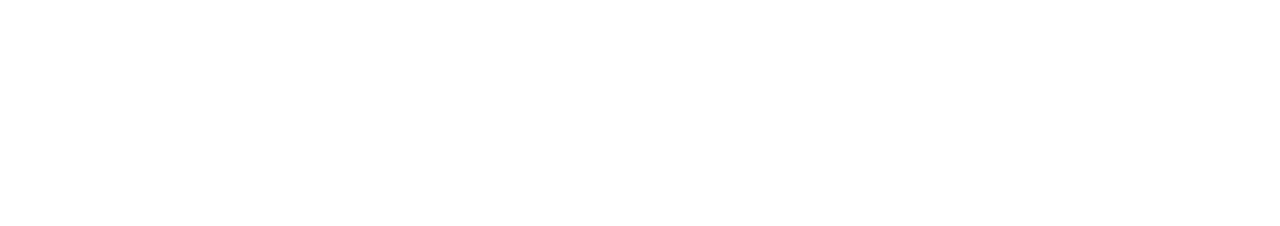
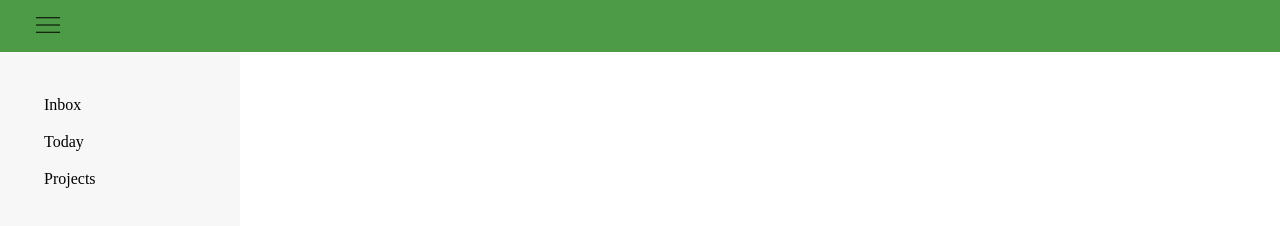
Before and after one commit to GrandeJames/todo-list, a website built with webpack: page src/index.html in a window 1280 px wide. Built offline with nearby package versions, Linux system fonts and the light colour scheme.

Commit message:
Add header and sidebar

```diff
--- /dev/null
+++ b/src/dashboard/dashboard.js
@@ -0,0 +1,12 @@
+import { addHeader } from "../layouts/header.js";
+import { addSidebar } from "../sidebar.js";
+
+export function loadPage() {
+  const body = document.querySelector("body");
+  const main = document.createElement("main");
+
+  addHeader(body);
+
+  body.appendChild(main);
+  addSidebar(main);
+}
--- a/src/index.html
+++ b/src/index.html
@@ -5,5 +5,24 @@
     <meta name="viewport" content="width=device-width, initial-scale=1.0" />
     <title>Todo List</title>
   </head>
-  <body></body>
+  <body>
+    <!--
+    <main>
+      <section id="content-section">
+        <h1>Inbox</h1>
+        <div id="tasks-container">
+          <li>
+            <div class="task">Test</div>
+          </li>
+          <li>
+            <div class="task">Other task</div>
+          </li>
+          <li>
+            <div class="task">third task</div>
+          </li>
+        </div>
+      </section>
+    </main>
+-->
+  </body>
 </html>
--- a/src/index.js
+++ b/src/index.js
@@ -1 +1,8 @@
 import "./styles.css";
+import { loadPage } from "./dashboard/dashboard.js";
+
+init();
+
+function init() {
+  loadPage();
+}
--- /dev/null
+++ b/src/layouts/header.js
@@ -0,0 +1,15 @@
+import MenuIcon from "../images/icons8-menu.svg";
+
+export function addHeader(parentElement) {
+  const header = document.createElement("header");
+  const button = document.createElement("button");
+  const img = document.createElement("img");
+
+  button.id = "menu-button";
+  img.id = "menu-icon";
+  img.src = MenuIcon;
+
+  button.appendChild(img);
+  header.appendChild(button);
+  parentElement.appendChild(header);
+}
--- /dev/null
+++ b/src/sidebar.js
@@ -0,0 +1,40 @@
+export function addSidebar(parentElement) {
+  const aside = document.createElement("aside");
+
+  const div1 = document.createElement("div");
+  const div2 = document.createElement("div");
+  const div3 = document.createElement("div");
+
+  const p1 = document.createElement("p");
+  const p2 = document.createElement("p");
+  const p3 = document.createElement("p");
+
+  aside.id = "menu-container";
+
+  div1.id = "input-container";
+  div2.id = "today-container";
+  div3.id = "projects-container";
+
+  div1.className = "menu-item";
+  div2.className = "menu-item";
+  div3.className = "menu-item";
+
+  p1.textContent = "Inbox";
+  p2.textContent = "Today";
+  p3.textContent = "Projects";
+
+  div1.appendChild(p1);
+  div2.appendChild(p2);
+  div3.appendChild(p3);
+
+  aside.appendChild(div1);
+  aside.appendChild(div2);
+  aside.appendChild(div3);
+
+  parentElement.appendChild(aside);
+}
+
+// TODO: add active to active menu item
+// TODO: add icons to menu items
+// TODO: add projects
+// TODO: make it clickable and changes content
--- a/src/styles.css
+++ b/src/styles.css
@@ -1,3 +1,5 @@
+/* Layout */
+
 * {
   margin: 0;
   padding: 0;
@@ -14,8 +16,9 @@ body {
 
 header {
   display: flex;
-  justify-content: space-between;
-  height: 5vh;
+  align-items: center;
+  height: 7vh;
+  padding-left: 2rem;
   background-color: var(--color-green);
 }
 
@@ -25,10 +28,57 @@ main {
 }
 
 #menu-container {
-  width: 10rem;
+  padding: 2rem 0.5rem 0 2rem;
+  width: 15rem;
   background-color: var(--color-gray);
 }
 
-.menu-item:hover {
-  background-color: white;
+#content-section {
+  display: flex;
+  flex-direction: column;
+  width: 100%;
+  padding: 2rem 5rem;
 }
+
+#tasks-container {
+  margin-top: 1rem;
+}
+
+.menu-item {
+  padding: 7px;
+  margin: 5px;
+  border-radius: 7px;
+}
+
+.task {
+  padding: 7px 0;
+  border-bottom: 1px solid rgba(0, 0, 0, 0.103);
+}
+
+/* Aesthetics */
+
+li {
+  list-style-type: none;
+}
+
+.menu-item:hover,
+.menu-item.active {
+  background-color: var(--color-gray);
+}
+
+#menu-button {
+  width: 2rem;
+  height: 2rem;
+  border: none;
+  background: none;
+}
+
+#menu-button:hover {
+  border-radius: 7px;
+  background-color: rgba(0, 0, 0, 0.11);
+}
+
+#menu-icon {
+  width: 1.5rem;
+  height: 1.5rem;
+}
```
Also changed, not shown: dist/index.html, dist/main.js, src/images/add_black_48dp.svg (added), src/images/icons8-menu-50.png (added), src/images/icons8-menu.svg (added), src/images/menu_black_24dp.svg (added), src/images/menu_black_48dp.svg (added).
